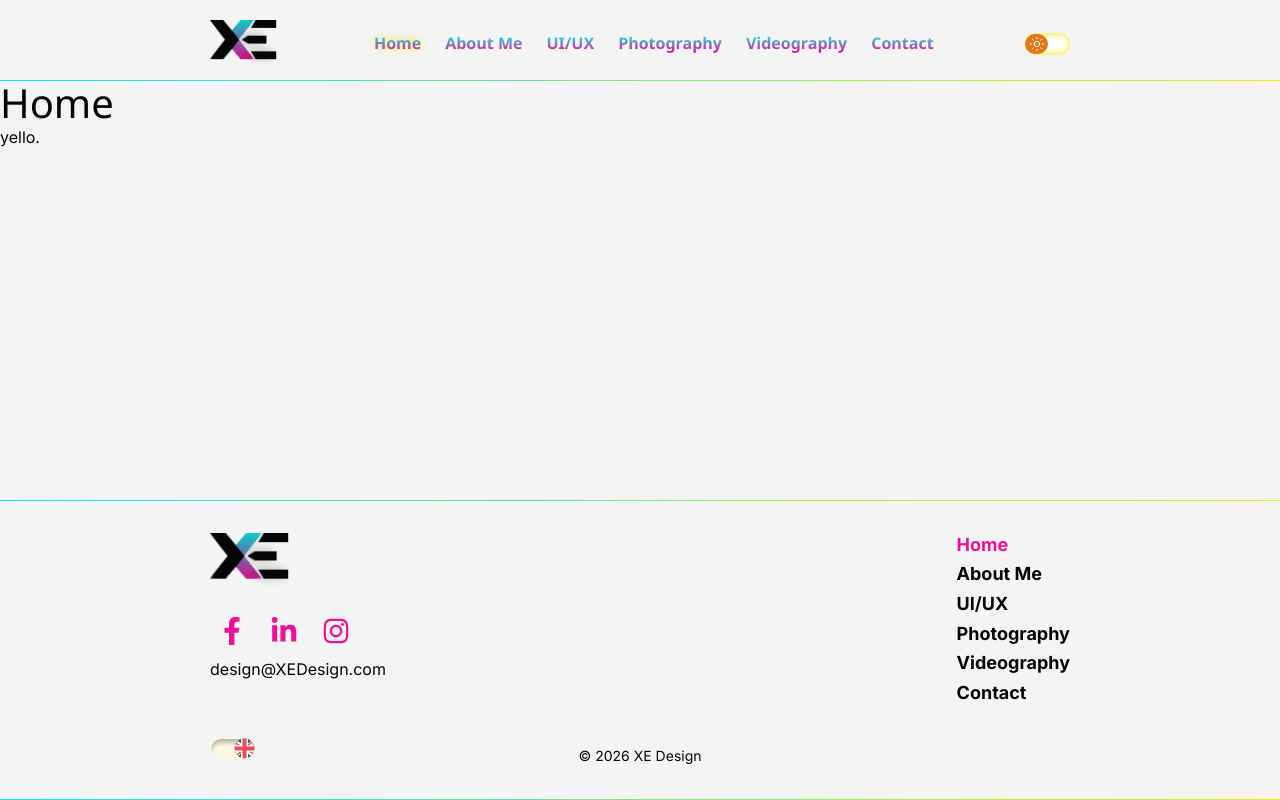
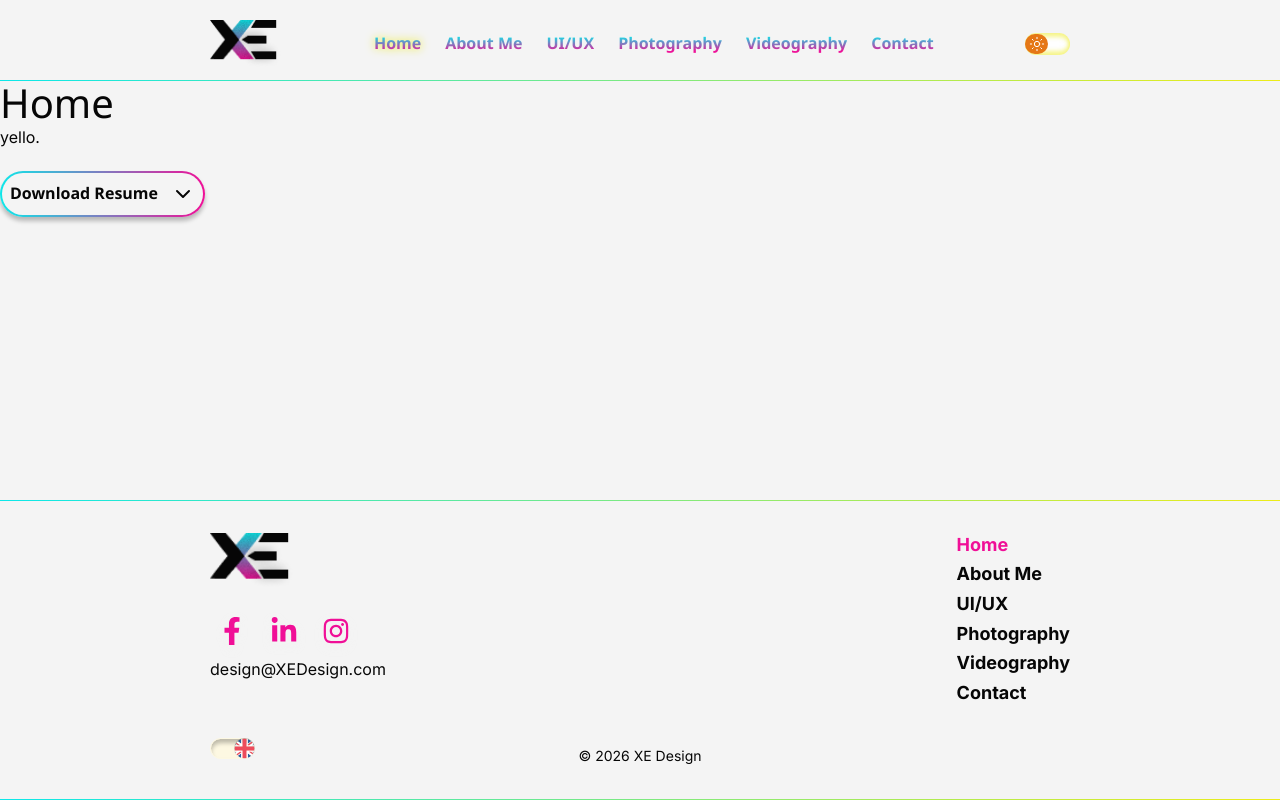
Before and after one commit to duct-tape-deployments/devin-portfolio, a React (Vite) app: page / in a window 1280 px wide. Built offline with nearby package versions, Linux system fonts and the light colour scheme; a web font is replaced by a local one.

Commit message:
chore(home): add temporary secondary button preview for review

```diff
--- a/src/pages/Home.tsx
+++ b/src/pages/Home.tsx
@@ -1,8 +1,15 @@
+import { ChevronDown } from 'lucide-react';
+
 function Home() {
   return (
     <section className="bg-background">
       <h1>Home</h1>
       <p>yello.</p>
+      {/* TEMP: Secondary button preview for fix-button-tokens. NB! Leaving it just for review*/}
+      <button type="button" className="btn btn-outline mt-5">
+        Download Resume
+        <ChevronDown aria-hidden="true" />
+      </button>
     </section>
   );
 }
```
